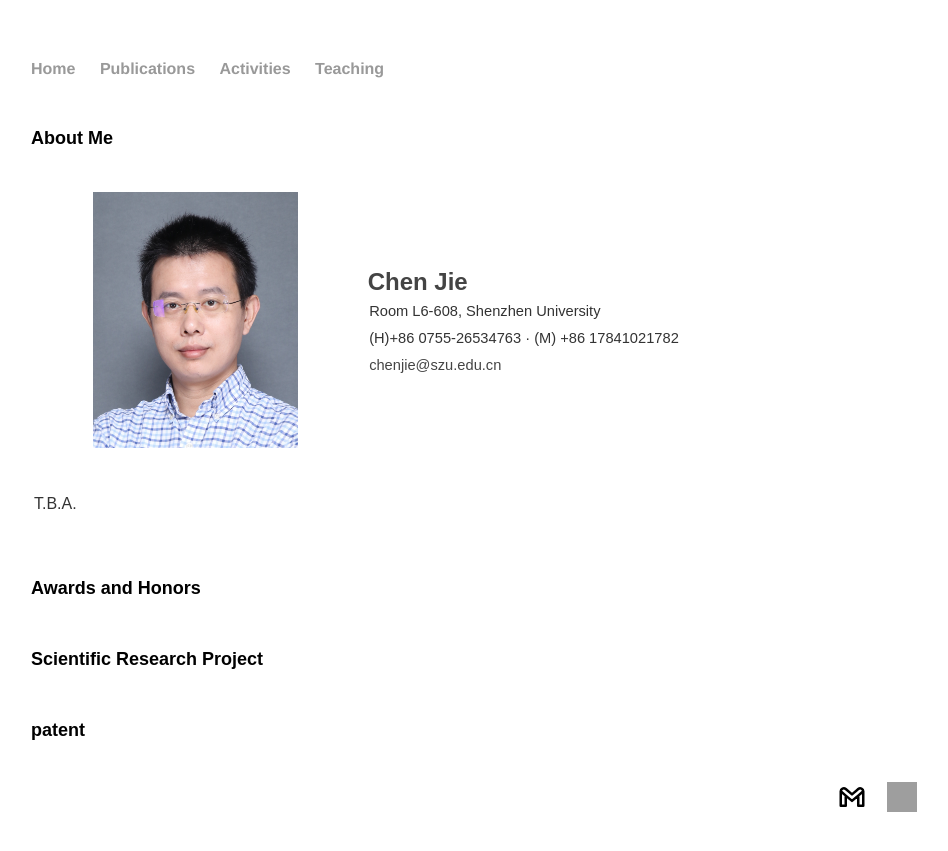
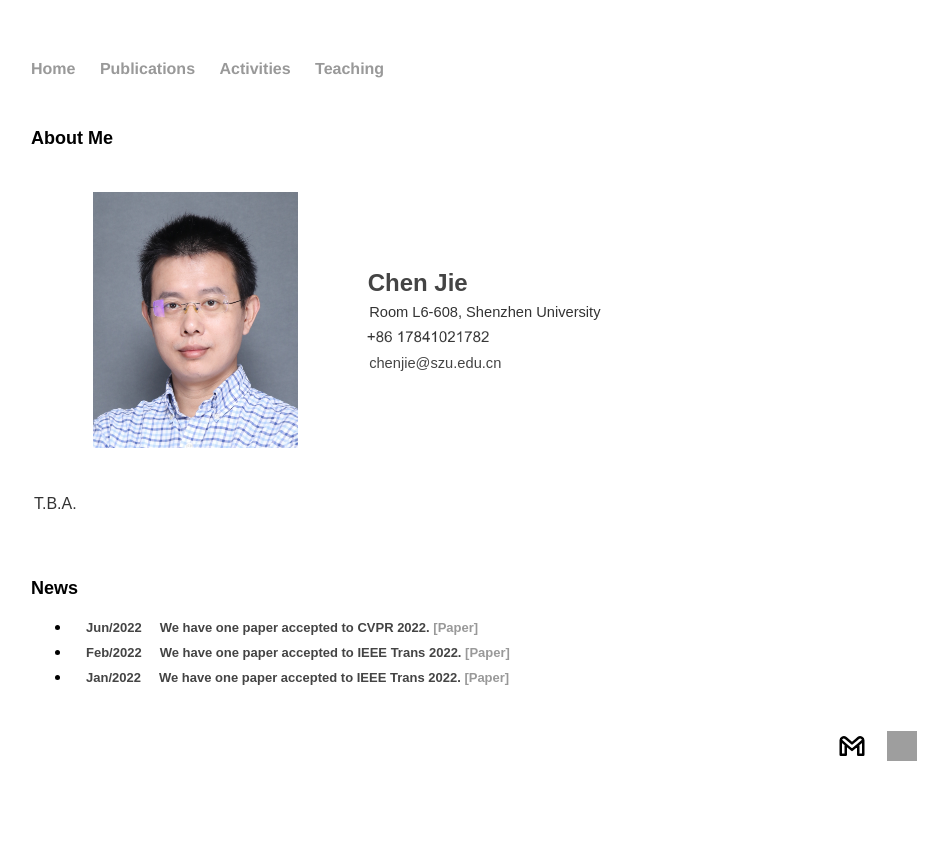
Before and after one commit to arikcj/arikcj.github.io, a Jekyll site: the page built from index.html, in a window 1280 px wide. Shown: the top 851 px of the page, without its empty margins (161-1109 px from the left). Built offline with Jekyll 4.4.1, drawn with Linux system fonts in a browser that asks for light colours; grey boxes are pictures that could not be loaded.

Commit message:
Update information

```diff
--- a/index.html
+++ b/index.html
@@ -21,7 +21,7 @@ title: CHEN JIE'S WEBSITE
 				<td>
 					<font style="color: #444;" face="Arial" size="5"><b>&nbsp;Chen Jie</b></font>
 					<p style="margin: 0;"><font face="Arial" style="font-size: 11pt;">&nbsp; Room L6-608, Shenzhen University</font></p>
-                    <p style="margin: 0;"><font face="Arial" style="font-size: 11pt;">&nbsp; (H)+86 0755-26534763 · (M) +86 17841021782</font></p>
+                    <p style="margin: 0;"><img style="max-height: 15px; margin-left: 5px;" border="0" src="static/phone.png"></p>
                     <p style="margin: 0;"><font face="Arial" style="font-size: 11pt;color: #444;">&nbsp; chenjie@szu.edu.cn</font></p>
 <!--					<p><font face="Arial"><font face="Arial" style="font-size: 11pt;">&nbsp;</font> <img border="0" src="img/email.jpg"></font></p>-->
 				</td>
@@ -46,8 +46,8 @@ title: CHEN JIE'S WEBSITE
 
 
 <!--荣誉-->
-    <p><b><font face="Arial" size="4">Awards and Honors</font></b></p>
-    <ul class="Awards">
+    <!-- <p><b><font face="Arial" size="4">Awards and Honors</font></b></p> -->
+    <!-- <ul class="Awards"> -->
 		<!-- <li>
 			<p style="line-height: 150%; margin-left: 15px; margin-top: 0pt; margin-bottom: 0pt;"><b><font color="#444444" face="Arial" size="2"><font color="#444444" face="Arial" size="2"><b><font color="#444444" face="Arial">深圳大学“荔园挑战”创新创业大赛学术赛道二等奖</font></b></font>, 2021</font></b></p>
 		</li>
@@ -76,12 +76,24 @@ title: CHEN JIE'S WEBSITE
 			<p style="line-height: 150%; margin-left: 15px; margin-top: 0pt; margin-bottom: 0pt;"><b><font color="#444444" face="Arial" size="2"><font color="#444444" face="Arial" size="2"><b><font color="#444444" face="Arial">科研成就奖</font></b></font>, 2012</font></b></p>
 		</li> -->
 
-	</ul>
+	<!-- </ul> -->
 
-    <br>
+    <!-- <br> -->
 
-     <p><b><font face="Arial" size="4">Scientific Research Project</font></b></p>
+     <p><b><font face="Arial" size="4">News</font></b></p>
      <ul>
+		<li>
+			<p style="line-height: 150%; margin-left: 15px; margin-top: 0pt; margin-bottom: 0pt;"><b><font color="#444444" face="Arial" size="2"><font color="#444444" face="Arial" size="2"><b><font color="#444444" face="Arial">Jun/2022&nbsp;&nbsp;&nbsp;&nbsp; We have one paper accepted to CVPR 2022. <a href="https://openaccess.thecvf.com/content/CVPR2022/html/Chen_Geometry-Aware_Guided_Loss_for_Deep_Crack_Recognition_CVPR_2022_paper.html">[Paper]</a>
+</font></b></font></font></b></p>
+		</li>
+		<li>
+			<p style="line-height: 150%; margin-left: 15px; margin-top: 0pt; margin-bottom: 0pt;"><b><font color="#444444" face="Arial" size="2"><font color="#444444" face="Arial" size="2"><b><font color="#444444" face="Arial">Feb/2022&nbsp;&nbsp;&nbsp;&nbsp; We have one paper accepted to IEEE Trans 2022. <a href="https://ieeexplore.ieee.org/abstract/document/9713747">[Paper]</a>
+</font></b></font></font></b></p>
+		</li>
+		<li>
+			<p style="line-height: 150%; margin-left: 15px; margin-top: 0pt; margin-bottom: 0pt;"><b><font color="#444444" face="Arial" size="2"><font color="#444444" face="Arial" size="2"><b><font color="#444444" face="Arial">Jan/2022&nbsp;&nbsp;&nbsp;&nbsp; We have one paper accepted to IEEE Trans 2022. <a href="https://ieeexplore.ieee.org/abstract/document/9690032">[Paper]</a>
+</font></b></font></font></b></p>
+		</li>
 		<!-- <li>
 			<p style="line-height: 150%; margin-left: 15px; margin-top: 0pt; margin-bottom: 0pt;"><b><font color="#444444" face="Arial" size="2"><font color="#444444" face="Arial" size="2"><b><font color="#444444" face="Arial">深圳市科创委，深圳市基础研究面上项目。主持，《面向职业健康风险预测预警的多方隐私数据学习技术研究》，项目编号：JCYJ20210324093808021
 </font></b></font>, 项目经费 60 万元</font></b></p>
@@ -109,10 +121,10 @@ title: CHEN JIE'S WEBSITE
 
 	</ul>
 
-    <br>
+    <!-- <br>
 
     <p><b><font face="Arial" size="4">patent</font></b></p>
-    <ul>
+    <ul> -->
 		<!-- <li>
             <p style="line-height: 150%; margin-left: 15px; margin-top: 0pt; margin-bottom: 0pt;"><b><font color="#444444" face="Arial" size="2"><font color="#444444" face="Arial" size="2"><b><font color="#444444" face="Arial">发明专利。<b>卫星定位信号强度预测方法和装置</b>陈杰，李坚强，陈壮壮，曾崛，王云飞。2021-10-22。专利号：ZL201911049471.0 </font></b></font></font></b></p>
 		</li>
@@ -125,6 +137,6 @@ title: CHEN JIE'S WEBSITE
             <p style="line-height: 150%; margin-left: 15px; margin-top: 0pt; margin-bottom: 0pt;"><b><font color="#444444" face="Arial" size="2"><font color="#444444" face="Arial" size="2"><b><font color="#444444" face="Arial">发明专利。<b>一种基于高斯过程的视觉定位方法、系统及存储介质</b>李坚强，陈杰，李钦坚，胡书卿，梁中明。2020-12-22。专利号：ZL202010731969.1 </font></b></font></font></b></p>
 		</li> -->
 
-	</ul>
+	<!-- </ul> -->
 
 </div>
--- a/publications/index.html
+++ b/publications/index.html
@@ -19,7 +19,7 @@ title: Publications
     <br>
     <p><b><font face="Arial" size="4">Publications</font></b></p>
     <p><span class="style8"><strong><font face="Arial"><a href="https://scholar.google.com/citations?hl=en&user=709V_rcAAAAJ"><font color="#808080">Google Scholar Profile</font></a><br></font></strong></span></p>
-
+    <p><span class="style8"><strong><font face="Arial"><a href="https://dblp.uni-trier.de/pid/92/6289-27.html"><font color="#808080">DBLP Profile</font></a><br></font></strong></span></p>
     <table border="1" id="table2" style="border-width: 0px;" width="1154">
 		<tbody>
             <!--            代表论文-->
```
Also changed, not shown: activities/index.html (+8 -5 lines), static/phone.png (added).
